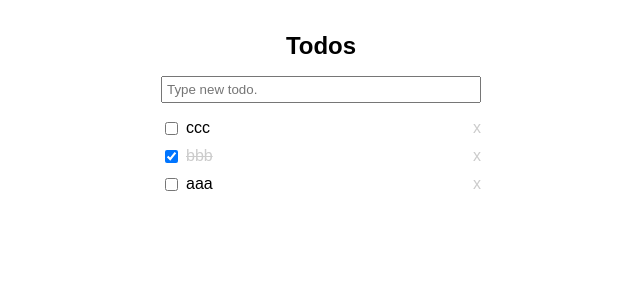
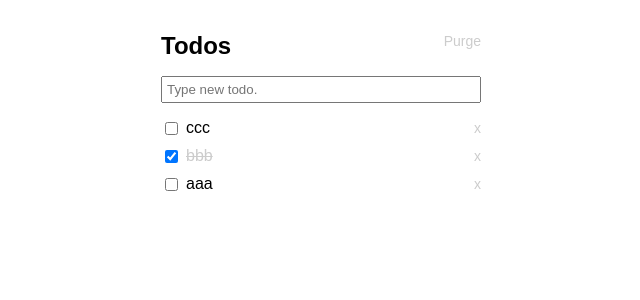
Before and after one commit to s-ike/todo_app, a PHP site: page /?action=purge in a window 1280 px wide. Shown: the top 300 px of the page, without its empty margins (319-959 px from the left). Run offline with PHP 8.4, Linux system fonts and the light colour scheme; data comes from the database, SQL or seed files in the repository; data that the repository does not hold is empty.

Commit message:
add purge function

```diff
--- a/work/app/Todo.php
+++ b/work/app/Todo.php
@@ -27,6 +27,9 @@ class Todo
                     break;
                 case 'delete':
                     $this->delete();
+                    break;
+                case 'purge':
+                    $this->purge();
                     break;
                 default:
                     exit;
@@ -73,6 +76,11 @@ class Todo
         $stmt->execute();
     }
 
+    private function purge()
+    {
+        $this->pdo->query("DELETE FROM todos WHERE is_done = 1");
+    }
+
     public function getAll()
     {
         $stmt = $this->pdo->query("SELECT * FROM todos ORDER BY id DESC");
--- a/work/public/css/styles.css
+++ b/work/public/css/styles.css
@@ -1,5 +1,10 @@
 body {
   font-family: Arial, sans-serif;
+}
+
+header {
+  display: flex;
+  justify-content: space-between;
 }
 
 main {
@@ -40,9 +45,11 @@ input[type="checkbox"] {
   margin-right: 8px;
 }
 
-.delete {
+.delete,
+.purge {
   color: #ccc;
   cursor: pointer;
+  font-size: 14px;
 }
 
 .delete-form {
--- a/work/public/index.php
+++ b/work/public/index.php
@@ -23,7 +23,14 @@ $todos = $todo->getAll();
 
 <body>
     <main>
-        <h1>Todos</h1>
+        <header>
+            <h1>Todos</h1>
+            <form action="?action=purge" method="post">
+                <span class="purge">Purge</span>
+                <input type="hidden" name="id" value="<?= Utils::h($todo->id) ?>">
+                <input type="hidden" name="token" value="<?= Utils::h($_SESSION['token']) ?>">
+            </form>
+        </header>
 
         <form action="?action=add" method="post">
             <input type="text" name="title" placeholder="Type new todo.">
--- a/work/public/js/main.js
+++ b/work/public/js/main.js
@@ -17,4 +17,12 @@
       span.parentNode.submit();
     });
   });
+
+  const purge = document.querySelector('.purge');
+  purge.addEventListener('click', () => {
+    if (!confirm('Are you sure?')) {
+      return;
+    }
+    purge.parentNode.submit();
+  });
 }
```
